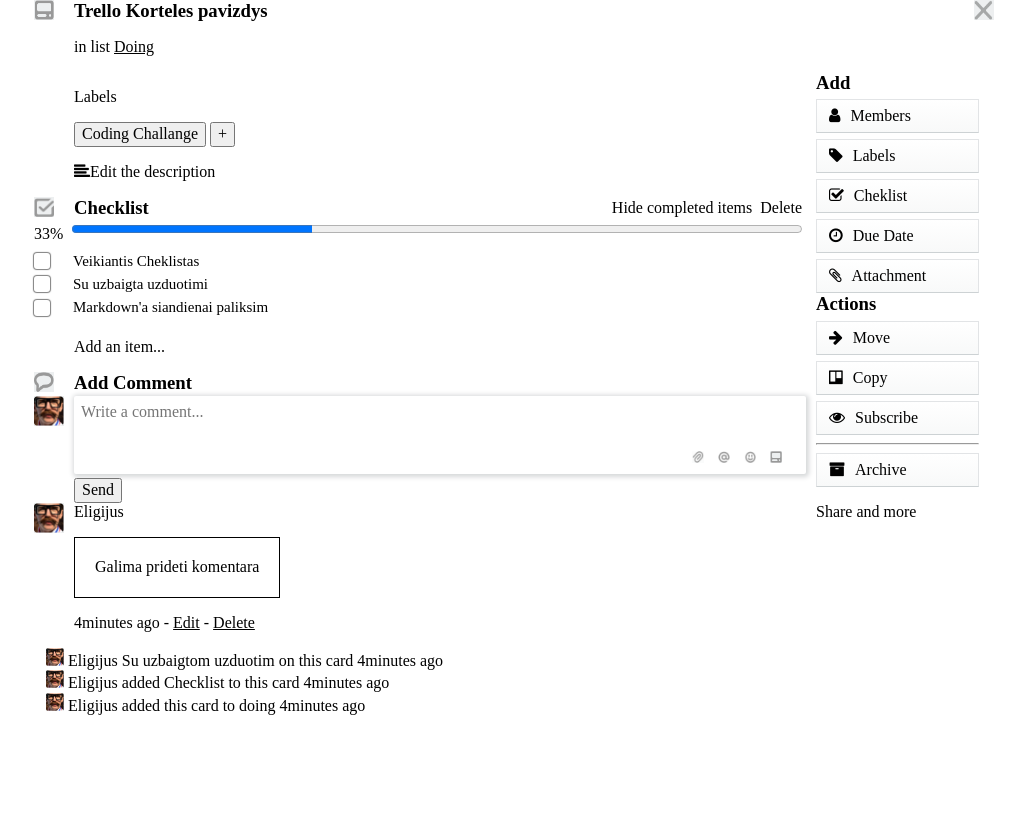
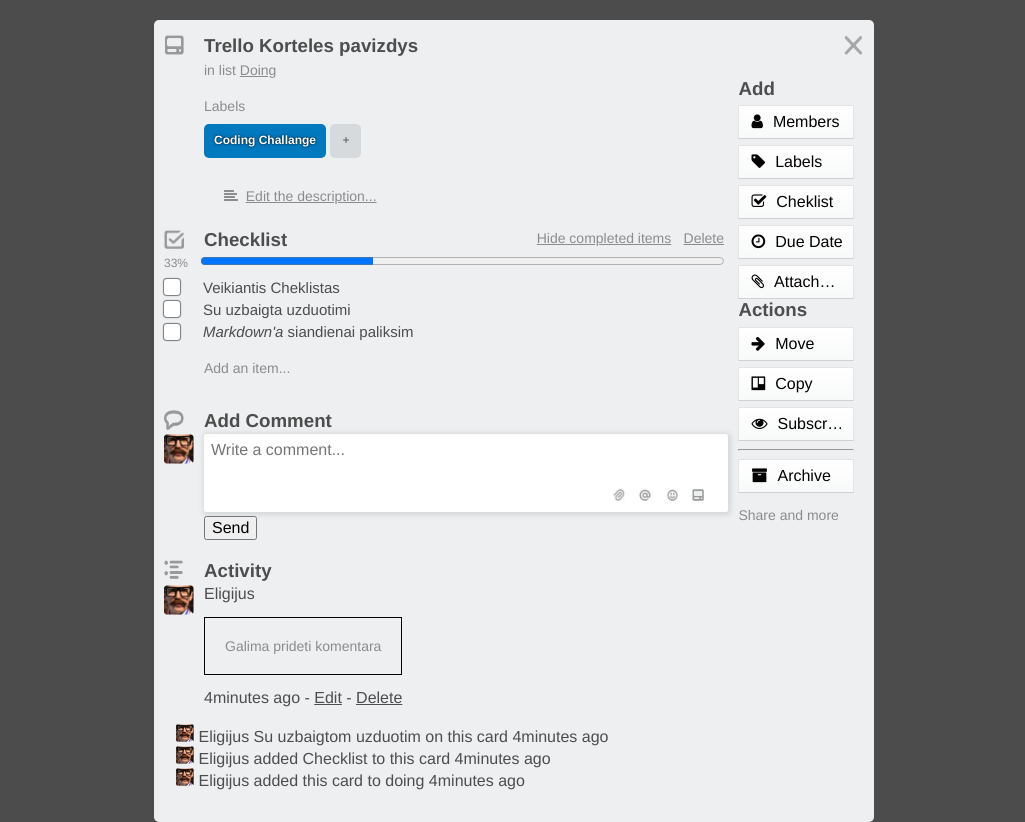
Before and after one commit to abe-source/Trello-card, a website: page public/index.html in a window 1280 px wide. Shown: the whole page, without its empty margins (126-1151 px from the left). Before the commit the page ends 800 px from the top, so only its background shows below. Drawn offline with nearby package versions, Linux system fonts and the light colour scheme.

Commit message:
Styling done till checklist section

```diff
--- a/public/css/styles.css
+++ b/public/css/styles.css
@@ -2,8 +2,9 @@
 *********** MAIN STYLES ************
 *************************************/
 .wrapper {
-	max-width: 960px;
+	max-width: 700px;
 	margin: 0 auto;
+	padding: 15px 10px;
 }
 
 .container {
@@ -44,15 +45,51 @@
 	margin-left: 40px;
 }
 
+body {
+	margin-top: 20px;
+	color: #4d4d4d;
+	background-color: rgba(0,0,0, 0.7);
+	font-family: "HelveticaNeue-Light", "Helvetica Neue Light", "Helvetica Neue", Helvetica, Arial, "Lucida Grande", sans-serif;
+  font-weight: 300;
+}
+
+.wrapper p {
+	font-size: 14px;
+	color: #8c8c8c;
+
+}
+
+.wrapper {
+	border-radius: 5px;
+	background-color: #EDEFF0;
+}
+
+.section-p {
+	padding: 0;
+	margin: 0;
+	margin-top: 5px;
+}
+
+.checklist,
+.comments,
+.activity {
+	padding-top: 20px;
+}
+
+.btn {
+	cursor: pointer;
+}
+
+.btn:hover {
+	opacity: .75;
+}
+
 /************************************
 *********** WRAPPER LEFT ************
 *************************************/
 
 /********* HEADER STYLES ************/
 
-.header > p {
-	font-size: 14px
-}
 
 
 
@@ -60,16 +97,72 @@
 
 
 /********* LABELS STYLES ************/
+.labels {
+	padding-top: 15px;
+}
 
+.label-buttons {
+	padding-top: 10px;
+}
 
+.edit-description {
+	padding-top: 20px;
+}
 
+.btn-blue {
+	background-color: #0079bf;
+	color: #fff;
+	font-weight: 700;
+	text-shadow: 0 0 5px rgba(0,0,0,.2),0 0 2px #000;
+	padding: 10px;
+	border-radius: 5px;
+	border: none;
+	font-size: 12px;
+}
 
+.btn-blue:hover {
+	background-color: #0079d9;
+}
 
+.btn-add {
+	padding: 10px 12px;
+	font-size: 12px;
+	border-radius: 5px;
+	border: none;
+	background: #D6DADC;
+	color: #4D4D4D;
+}
 
+.edit-description {
 
+}
+
+.edit-description p {
+	padding: 5px;
+	cursor: pointer;
+	color: #8c8c8c;
+	padding-left: 20px;
+
+}
+
+.edit-description p:hover {
+	background-color: tomato;
+	background: #d6dadc;
+	border-radius: 3px;
+	color: #4d4d4d;
+
+}
 
 /********* CHECKLIST STYLES ************/
+.checklist-options span {
+	font-size: 14px;
+	color: #8c8c8c;
+	cursor: pointer;
+}
 
+.checklist-options span:hover {
+	color: #4d4d4d;
+}
 
 
 
@@ -77,6 +170,8 @@
 
 .progress-label {
 	margin-top: 4px;
+	font-size: 12px;
+	color: #8c8c8c;
 }
 
 progress[value] {
@@ -123,6 +218,12 @@
 	color: #999;
 	text-align: center;
 	line-height: 15px;
+}
+
+input[type=checkbox]:checked + label {
+	text-decoration: line-through;
+	font-style: italic;
+	color: #8c8c8c;
 }
 
 /********* COMMENTS STYLES ************/
--- a/public/index.html
+++ b/public/index.html
@@ -16,17 +16,21 @@
   		 </div>
   		<div class="flex-item">
   		  	<h3>Trello Korteles pavizdys</h3>
-  		  	<p>in list <u>Doing</u></p>
+  		  	<p class="section-p">in list <u>Doing</u></p>
   		</div>
   		<img src="/img/exit-ico.png" width="20px" height="20px"  class="section-ico" alt="trello icon">
   	</section> <!-- END OF SECTION HEADER -->
 	<div class="wrapper-left">
 	<!-- SECTION LABELS -->
 	  <section class="labels">
-	  		<p>Labels</p>
-	  		<button class="btn btn-blue">Coding Challange</button>
-	  		<button class="btn btn-add">+</button>
-	  		<p><i class="fa fa-align-left" aria-hidden="true"></i>Edit the description</p>
+	  		<p class="section-p">Labels</p>
+	  		<div class="label-buttons">
+		  		<button class="btn btn-blue">Coding Challange</button>
+		  		<button class="btn btn-add">+</button>
+	  		</div>
+	  		<div class="edit-description">
+		  		<p class="section-p"><i class="fa fa-align-left" aria-hidden="true"></i>&nbsp;&nbsp;<u>Edit the description...</u></p>
+	  		</div>
   	</section> <!-- END OF SECTION LABELS -->
 	<!-- SECTION CHECKLIST -->
 		<section class="checklist">
@@ -37,8 +41,10 @@
   		<div class="flex-item">
   		  <h3>Checklist</h3>
   		</div>
-  		<span>Hide completed items&nbsp;&nbsp;</span>
-  		<span>Delete</span>
+  		<div class="checklist-options">
+	  		<span><u>Hide completed items</u></span>
+	  		<span>&nbsp;&nbsp;<u>Delete</u></span>
+  		</div>
 			</div> <!-- END OF CHECKLIST HEADER -->
 			<div class="meter container">
 				<label for="progress-bar" class="fixed progress-label">33%</label>
@@ -52,7 +58,7 @@
 				<label for="check2">Su uzbaigta uzduotimi</label>
 				<br>
 				<input id="check3" type="checkbox" name="check" value="check3">
-				<label for="check3">Markdown'a siandienai paliksim</label>
+				<label for="check3"><i>Markdown'a</i> siandienai paliksim</label>
 			</div> <!-- END OF CHECKBOX -->
 			<div class="add-item">
 				<p>Add an item...</p>
@@ -84,6 +90,14 @@
 			</div>
 		</section> <!-- END OF SECTION COMMENTS -->
 		<section class="activity">
+			<div class="activity-header container">
+				<div class="fixed">
+					<img src="/img/activity-ico.png" width="20.02px" height="20px"  class="section-ico" alt="comments icon">
+				</div>
+				<div class="flex-item">
+					<h3>Activity</h3>
+				</div>
+			</div> <!-- END OF COMMENTS-HEADER -->
 			<div class="activity-header container">
 				<div class="fixed">
 					<img src="/img/user-face.png" width="30px" height="30px"  class="section-ico" alt="user profile picture">
@@ -165,11 +179,6 @@
 		</section> <!-- END OF ADD-BUTTONS -->
 	</div>
   </div> <!-- END OF WRAPPER -->
-
-
-
-
-
 <script src="js/scripts.js"></script>
 </body>
 </html>
```
